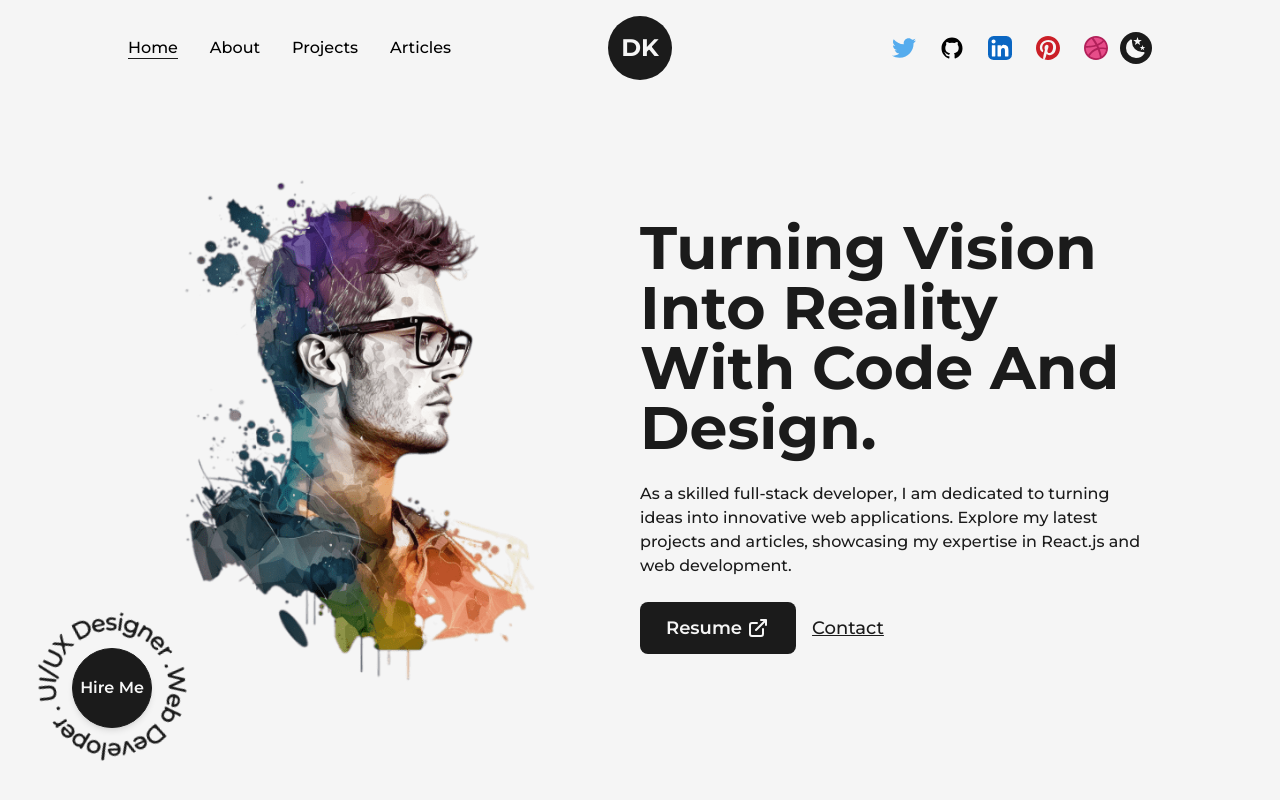
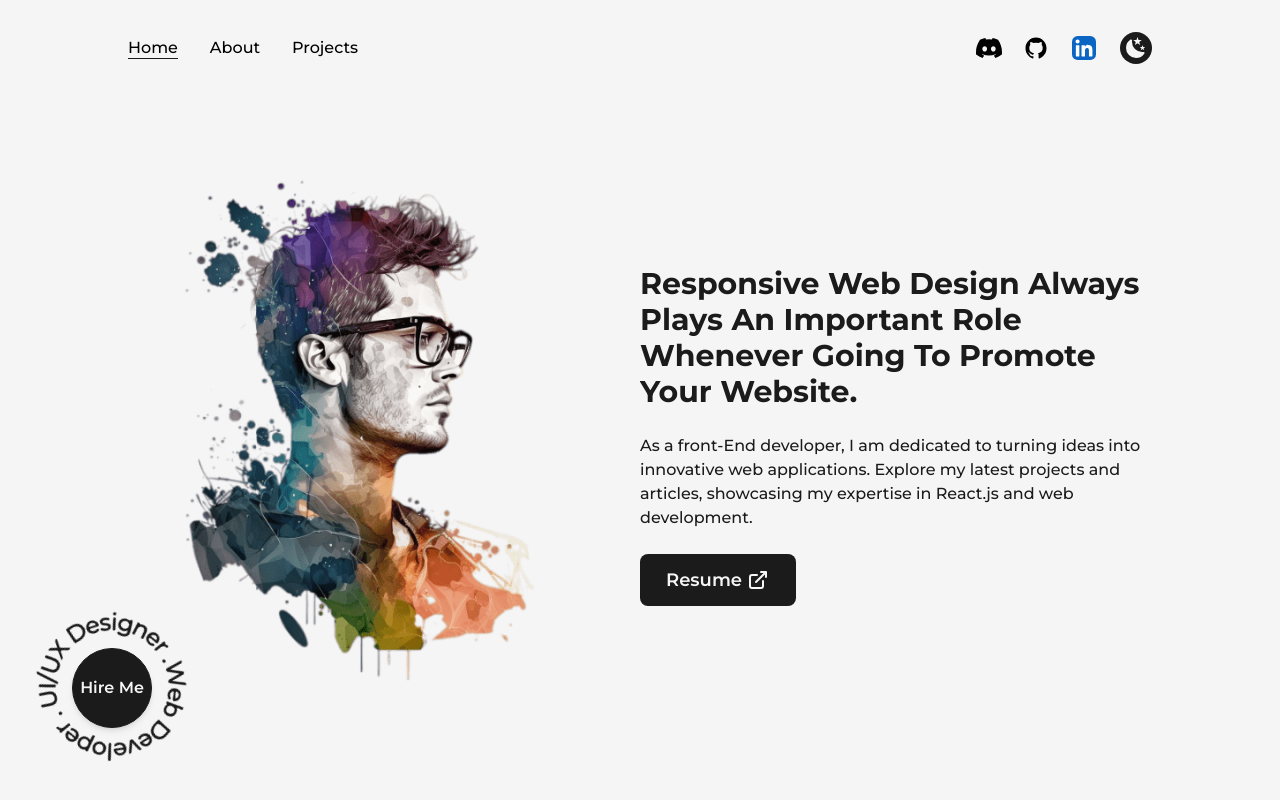
Before and after one commit to kpspavan/PavanFE, a Next.js app: page / in a window 1280 px wide. Shown: the top 800 px of the page. Built offline with nearby package versions, Linux system fonts and the light colour scheme.

Commit message:
added tool tip and navbar transition

```diff
--- a/package.json
+++ b/package.json
@@ -9,6 +9,9 @@
     "lint": "next lint"
   },
   "dependencies": {
+    "@emotion/react": "^11.11.0",
+    "@emotion/styled": "^11.11.0",
+    "@mui/material": "^5.13.0",
     "eslint": "8.36.0",
     "eslint-config-next": "13.2.4",
     "framer-motion": "^10.6.0",
--- a/src/components/Logo.js
+++ /dev/null
@@ -1,31 +0,0 @@
-import Link from "next/link";
-import React from "react";
-import { motion } from "framer-motion";
-
-const MotionLink = motion(Link);
-
-const Logo = () => {
-  return (
-    <div className="flex items-center justify-center mt-2">
-      <MotionLink
-        href="/"
-        className="w-16 h-16 bg-dark text-light border border-solid border-transparent dark:border-light flex items-center justify-center rounded-full text-2xl font-bold"
-        whileHover={{
-          backgroundColor: [
-            "#121212",
-            "rgba(131,58,180,1)",
-            "rgba(253,29,29,1)",
-            "rgba(252,176,69,1)",
-            "rgba(131,58,180,1)",
-            "#121212",
-          ],
-          transition: { duration: 1, repeat: Infinity },
-        }}
-      >
-        DK
-      </MotionLink>
-    </div>
-  );
-};
-
-export default Logo;
--- a/src/components/NavBar.js
+++ b/src/components/NavBar.js
@@ -1,6 +1,5 @@
 import Link from "next/link";
 import React, { useState } from "react";
-import Logo from "./Logo";
 import { useRouter } from "next/router";
 import {
   TwitterIcon,
@@ -10,9 +9,12 @@ import {
   DribbbleIcon,
   SunIcon,
   MoonIcon,
+  DiscordIcon,
 } from "./icons";
 import { motion } from "framer-motion";
 import useThemeSwitcher from "./hooks/useThemeSwitcher";
+import Tooltip from "@mui/material/Tooltip";
+import Button from "@mui/material/Button";
 
 // custom link for desktop
 const CustomLink = ({ href, title, className = "" }) => {
@@ -89,25 +91,28 @@ const Navbar = () => {
       </button>
 
       {/* desktop-view navbar */}
-      <div className="w-full flex justify-between items-center lg:hidden">
+      <motion.div initial={{x:-500,opacity:0,sclae:0.5}} transition={{duration:1.5}} animate={{x:0,opacity:1,scale:1}} className="w-full flex justify-between items-center lg:hidden">
         <nav>
           <CustomLink href="/" title="Home" className={"mr-4"} />
           <CustomLink href="/about" title="About" className={"mx-4"} />
           <CustomLink href="/projects" title="Projects" className={"mx-4"} />
-          <CustomLink href="/articles" title="Articles" className={"mx-4"} />
         </nav>
-        <nav className="flex items-center justify-center flex-wrap">
+        <motion.div initial={{x:500,opacity:0,sclae:0.5}} transition={{duration:2}} animate={{x:0,opacity:1,scale:1}}  className="flex items-center justify-center flex-wrap">
+          <Tooltip arrow title={<h1 className="font-medium "  >Discord</h1>}>
             <motion.a
-            href="https://www.twitter.com"
+              href="https://discord.com/channels/@me/758994210941698059"
               target={"_blank"}
               whileHover={{ y: -3 }}
               whileTap={{ scale: 0.9 }}
-            className="w-6 mr-3"
+              className="w-6 mx-3"
             >
-            <TwitterIcon />
+              <DiscordIcon />
             </motion.a>
+          </Tooltip>
+
+          <Tooltip title={<h1 className="font-medium ">GitHub</h1>} arrow>
             <motion.a
-            href="https://www.github.com"
+              href="https://github.com/kpspavan"
               target={"_blank"}
               whileHover={{ y: -3 }}
               whileTap={{ scale: 0.9 }}
@@ -115,33 +120,19 @@ const Navbar = () => {
             >
               <GithubIcon />
             </motion.a>
+          </Tooltip>
+          <Tooltip title={<h1 className="font-medium ">LinkedIn</h1>} arrow>
             <motion.a
-            href="https://www.linkedin.com"
+              href="https://www.linkedin.com/in/kpspavan"
               target={"_blank"}
               whileHover={{ y: -3 }}
               whileTap={{ scale: 0.9 }}
               className="w-6 mx-3"
             >
+
               <LinkedInIcon />
             </motion.a>
-          <motion.a
-            href="https://www.pinterest.com"
-            target={"_blank"}
-            whileHover={{ y: -3 }}
-            whileTap={{ scale: 0.9 }}
-            className="w-6 mx-3"
-          >
-            <PinterestIcon />
-          </motion.a>
-          <motion.a
-            href="https://www.dribbble.com"
-            target={"_blank"}
-            whileHover={{ y: -3 }}
-            whileTap={{ scale: 0.9 }}
-            className="w-6 ml-3"
-          >
-            <DribbbleIcon />
-          </motion.a>
+          </Tooltip>
 
           <button
             onClick={() => setMode(mode === "light" ? "dark" : "light")}
@@ -155,8 +146,8 @@ const Navbar = () => {
               <MoonIcon className={"fill-dark"} />
             )}
           </button>
-        </nav>
-      </div>
+        </motion.div>
+      </motion.div>
 
       {/* mobile-view navbar */}
       {isOpen ? (
@@ -188,7 +179,6 @@ const Navbar = () => {
               className=""
               toggle={handleClickMenuButton}
             />
-            <CustomMobileLink href="/articles" title="Articles" className="" />
           </nav>
           <nav className="flex items-center justify-center flex-wrap mt-2">
             <motion.a
@@ -252,9 +242,6 @@ const Navbar = () => {
           </nav>
         </motion.div>
       ) : null}
-      <div className="absolute left-[50%] top-2 translate-x-[-50%]">
-        <Logo />
-      </div>
     </header>
   );
 };
--- a/src/components/icons.js
+++ b/src/components/icons.js
@@ -11,9 +11,23 @@ export const GithubIcon = ({ className, ...rest }) => (
   >
     <path fill="none" d="M0 0h512v512H0z" />
     <path
+
       fill="currentColor"
       d="M256 32C132.3 32 32 134.9 32 261.7c0 101.5 64.2 187.5 153.2 217.9a17.56 17.56 0 0 0 3.8.4c8.3 0 11.5-6.1 11.5-11.4 0-5.5-.2-19.9-.3-39.1a102.4 102.4 0 0 1-22.6 2.7c-43.1 0-52.9-33.5-52.9-33.5-10.2-26.5-24.9-33.6-24.9-33.6-19.5-13.7-.1-14.1 1.4-14.1h.1c22.5 2 34.3 23.8 34.3 23.8 11.2 19.6 26.2 25.1 39.6 25.1a63 63 0 0 0 25.6-6c2-14.8 7.8-24.9 14.2-30.7-49.7-5.8-102-25.5-102-113.5 0-25.1 8.7-45.6 23-61.6-2.3-5.8-10-29.2 2.2-60.8a18.64 18.64 0 0 1 5-.5c8.1 0 26.4 3.1 56.6 24.1a208.21 208.21 0 0 1 112.2 0c30.2-21 48.5-24.1 56.6-24.1a18.64 18.64 0 0 1 5 .5c12.2 31.6 4.5 55 2.2 60.8 14.3 16.1 23 36.6 23 61.6 0 88.2-52.4 107.6-102.3 113.3 8 7.1 15.2 21.1 15.2 42.5 0 30.7-.3 55.5-.3 63 0 5.4 3.1 11.5 11.4 11.5a19.35 19.35 0 0 0 4-.4C415.9 449.2 480 363.1 480 261.7 480 134.9 379.7 32 256 32Z"
     />
+  </svg>
+);
+
+export const DiscordIcon = ({ className, ...rest }) => (
+  <svg
+    xmlns="http://www.w3.org/2000/svg"
+    width="26"
+    height="26"
+    fill="currentColor"
+    class="bi bi-discord"
+    viewBox="0 0 16 16"
+  >
+    <path d="M13.545 2.907a13.227 13.227 0 0 0-3.257-1.011.05.05 0 0 0-.052.025c-.141.25-.297.577-.406.833a12.19 12.19 0 0 0-3.658 0 8.258 8.258 0 0 0-.412-.833.051.051 0 0 0-.052-.025c-1.125.194-2.22.534-3.257 1.011a.041.041 0 0 0-.021.018C.356 6.024-.213 9.047.066 12.032c.001.014.01.028.021.037a13.276 13.276 0 0 0 3.995 2.02.05.05 0 0 0 .056-.019c.308-.42.582-.863.818-1.329a.05.05 0 0 0-.01-.059.051.051 0 0 0-.018-.011 8.875 8.875 0 0 1-1.248-.595.05.05 0 0 1-.02-.066.051.051 0 0 1 .015-.019c.084-.063.168-.129.248-.195a.05.05 0 0 1 .051-.007c2.619 1.196 5.454 1.196 8.041 0a.052.052 0 0 1 .053.007c.08.066.164.132.248.195a.051.051 0 0 1-.004.085 8.254 8.254 0 0 1-1.249.594.05.05 0 0 0-.03.03.052.052 0 0 0 .003.041c.24.465.515.909.817 1.329a.05.05 0 0 0 .056.019 13.235 13.235 0 0 0 4.001-2.02.049.049 0 0 0 .021-.037c.334-3.451-.559-6.449-2.366-9.106a.034.034 0 0 0-.02-.019Zm-8.198 7.307c-.789 0-1.438-.724-1.438-1.612 0-.889.637-1.613 1.438-1.613.807 0 1.45.73 1.438 1.613 0 .888-.637 1.612-1.438 1.612Zm5.316 0c-.788 0-1.438-.724-1.438-1.612 0-.889.637-1.613 1.438-1.613.807 0 1.451.73 1.438 1.613 0 .888-.631 1.612-1.438 1.612Z" />
   </svg>
 );
 
--- a/src/pages/_app.js
+++ b/src/pages/_app.js
@@ -1,4 +1,3 @@
-import Footer from "@/components/Footer";
 import Navbar from '../components/NavBar'
 import "@/styles/globals.css";
 import { AnimatePresence } from "framer-motion";
@@ -20,7 +19,7 @@ export default function App({ Component, pageProps }) {
       <AnimatePresence mode="wait">
         <Component key={router.asPath} {...pageProps} />
       </AnimatePresence>
-      <Footer />
+
     </main>
   );
 }
--- a/src/pages/about.js
+++ b/src/pages/about.js
@@ -119,6 +119,7 @@ const about = () => {
           <Experience />
           <Education />
         </Layout>
+
       </main>
     </>
   );
--- a/src/pages/index.js
+++ b/src/pages/index.js
@@ -39,11 +39,11 @@ export default function Home() {
             </div>
             <div className="w-1/2 flex flex-col items-center self-center lg:w-full lg:text-center">
               <AnimatedText
-                text="Turning Vision Into Reality With Code And Design."
-                className="!text-6xl !text-left xl:!text-5xl lg:!text-center lg:!text-6xl md:!text-5xl sm:!text-3xl"
+                text="Responsive Web Design always plays an important role whenever going to promote your website."
+                className="!text-3xl !text-left xl:!text-3xl lg:!text-center lg:!text-3xl md:!text-3xl sm:!text-3xl"
               />
               <p className="my-4 text-base font-medium md:text-sm sm:text-xs">
-                As a skilled full-stack developer, I am dedicated to turning
+                As a  front-End developer, I am dedicated to turning
                 ideas into innovative web applications. Explore my latest
                 projects and articles, showcasing my expertise in React.js and
                 web development.
@@ -60,13 +60,7 @@ export default function Home() {
                 >
                   Resume <LinkArrow className={"w-6 ml-1"} />
                 </Link>
-                <Link
-                  href="mailTo:dineshdk555g@gmail.com"
-                  target={"_blank"}
-                  className="ml-4 font-medium text-lg text-dark capitalize underline dark:text-light md:text-base"
-                >
-                  Contact
-                </Link>
+
               </div>
             </div>
           </div>
--- /dev/null
+++ b/src/pages/text.js
@@ -0,0 +1,33 @@
+import React from 'react'
+
+function text() {
+  return (
+    <div>
+        <body class="p-20">
+    <h1 class="text-4xl">KindaCode.com</h1>
+    <h3 class="text-xl">Example: Tooltip with an Arrow</h3>
+
+    <div>
+        <a href="#" class="mt-10 group relative inline-block text-blue-500 underline hover:text-red-500 duration-300">
+            Link with right tooltip
+            <span
+                class="absolute hidden group-hover:flex -top-2 -right-3 translate-x-full w-48 px-2 py-1 bg-gray-700 rounded-lg text-center text-white text-sm before:content-[''] before:absolute before:top-1/2  before:right-[100%] before:-translate-y-1/2 before:border-8 before:border-y-transparent before:border-l-transparent before:border-r-gray-700">This
+                is some extra useful information</span>
+        </a>
+    </div>
+
+    <div class="mt-20">
+        <a href="#" class="group relative inline-block text-blue-500 underline hover:text-red-500 duration-300">
+            Link with top tooltip
+            <span
+                class="absolute hidden group-hover:flex -left-5 -top-2 -translate-y-full w-48 px-2 py-1 bg-gray-700 rounded-lg text-center text-white text-sm after:content-[''] after:absolute after:left-1/2 after:top-[100%] after:-translate-x-1/2 after:border-8 after:border-x-transparent after:border-b-transparent after:border-t-gray-700">This
+                is some extra useful information</span>
+        </a>
+    </div>
+
+</body>
+    </div>
+  )
+}
+
+export default text
```
Also changed, not shown: 1 other file (tests, documents, lock files or other folders). Lines whose indentation alone changed are shown as unchanged.
